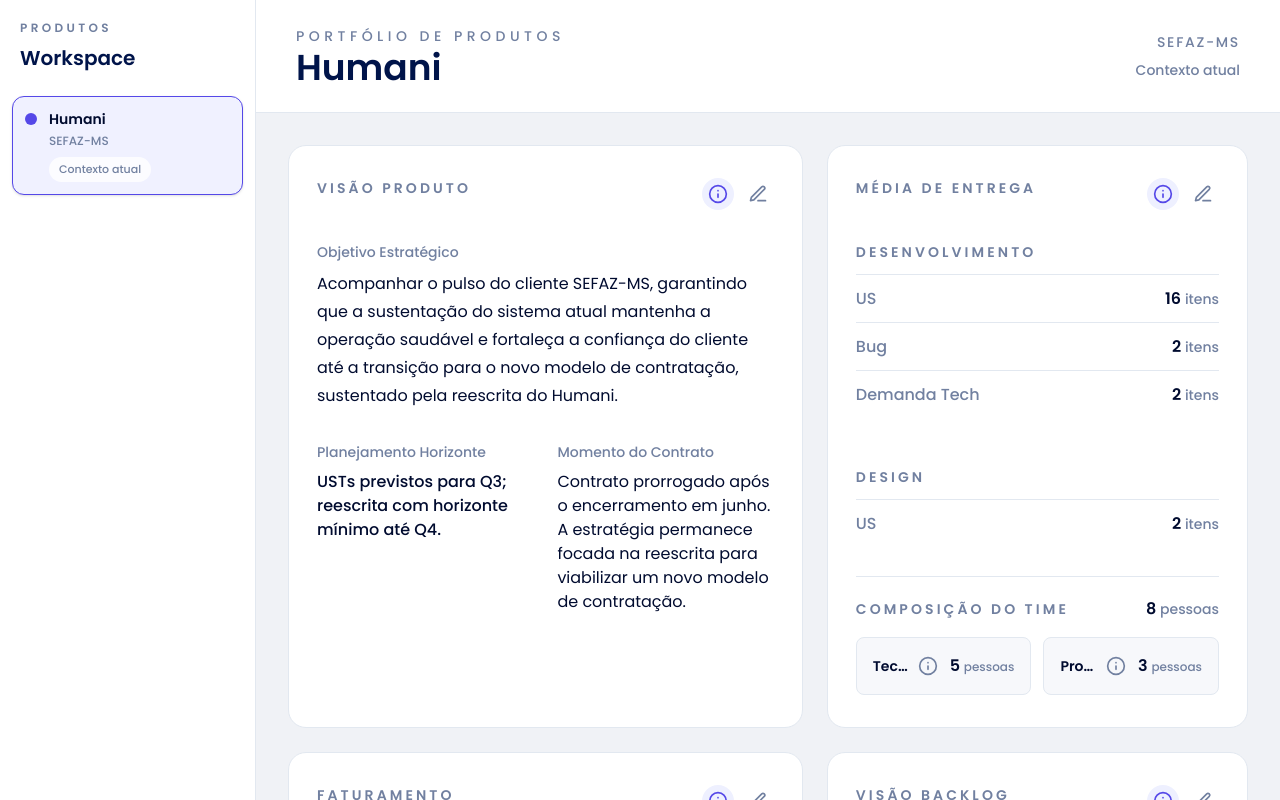
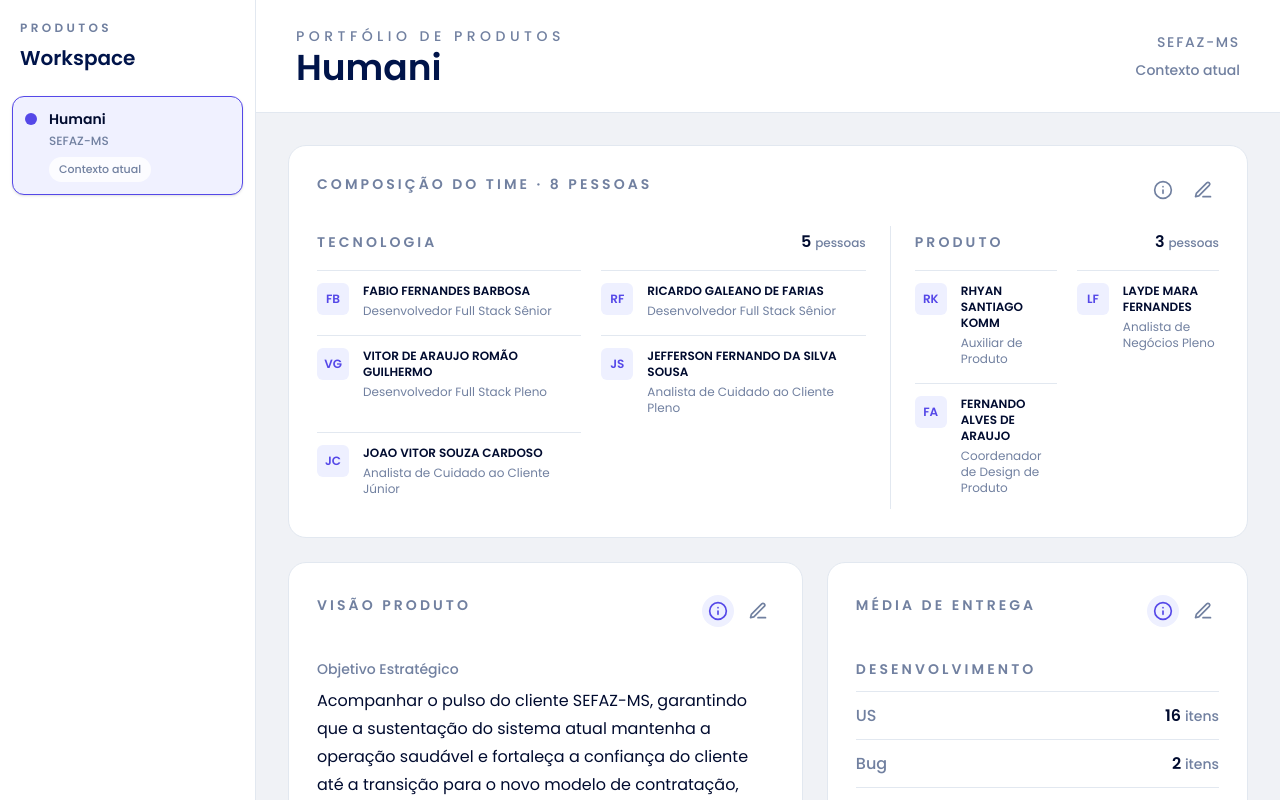
Before and after one commit to RhyanSKomm/Portfolio-de-Produtos, a Next.js app: page / in a window 1280 px wide. Shown: the top 800 px of the page. Built offline with nearby package versions, Linux system fonts and the light colour scheme.

Commit message:
Move composição do time para faixa superior

```diff
--- a/app/page.tsx
+++ b/app/page.tsx
@@ -28,7 +28,6 @@
 type DeliveryData = {
   development: DeliveryMetric[];
   design: DeliveryMetric[];
-  team: TeamData;
 };
 
 type BillingData = {
@@ -60,11 +59,13 @@
     backlog: SourceLinks;
     delivery: SourceLinks;
     billing: SourceLinks;
+    team: SourceLinks;
   };
   product: ProductData;
   backlogProjects: string[];
   delivery: DeliveryData;
   billing: BillingData;
+  team: TeamData;
 };
 
 const emptySource: SourceLink = {
@@ -178,6 +179,8 @@
     selectedProduct.delivery,
   );
   const [isDeliveryEditing, setIsDeliveryEditing] = useState(false);
+  const [teamDraft, setTeamDraft] = useState<TeamData>(selectedProduct.team);
+  const [isTeamEditing, setIsTeamEditing] = useState(false);
   const [billingDraft, setBillingDraft] = useState<BillingData>(selectedProduct.billing);
   const [isBillingEditing, setIsBillingEditing] = useState(false);
 
@@ -199,9 +202,11 @@
     setSelectedProductId(productId);
     setProductDraft(nextProduct.product);
     setDeliveryDraft(nextProduct.delivery);
+    setTeamDraft(nextProduct.team);
     setBillingDraft(nextProduct.billing);
     setIsProductEditing(false);
     setIsDeliveryEditing(false);
+    setIsTeamEditing(false);
     setIsBillingEditing(false);
   }
 
@@ -219,6 +224,27 @@
   function saveDelivery() {
     updateSelectedProduct((product) => ({ ...product, delivery: deliveryDraft }));
     setIsDeliveryEditing(false);
+  }
+
+  function saveTeam() {
+    const nextTeam = {
+      technology: teamDraft.technology
+        .map((member) => ({
+          name: member.name.trim(),
+          role: member.role.trim(),
+        }))
+        .filter((member) => member.name || member.role),
+      product: teamDraft.product
+        .map((member) => ({
+          name: member.name.trim(),
+          role: member.role.trim(),
+        }))
+        .filter((member) => member.name || member.role),
+    };
+
+    updateSelectedProduct((product) => ({ ...product, team: nextTeam }));
+    setTeamDraft(nextTeam);
+    setIsTeamEditing(false);
   }
 
   function saveBilling() {
@@ -258,6 +284,29 @@
           </header>
 
           <div className="grid w-full grid-cols-1 gap-6 p-6 xl:grid-cols-[minmax(0,1.1fr)_minmax(420px,0.9fr)] xl:p-8 2xl:p-10">
+            <TeamCard
+              canEdit={canEdit}
+              data={selectedProduct.team}
+              draft={teamDraft}
+              isEditing={isTeamEditing}
+              source={selectedProduct.sources.team}
+              onSourceChange={(source) =>
+                updateSelectedProduct((product) => ({
+                  ...product,
+                  sources: { ...product.sources, team: source },
+                }))
+              }
+              onEdit={() => {
+                setTeamDraft(selectedProduct.team);
+                setIsTeamEditing(true);
+              }}
+              onCancel={() => {
+                setTeamDraft(selectedProduct.team);
+                setIsTeamEditing(false);
+              }}
+              onChange={setTeamDraft}
+              onSave={saveTeam}
+            />
             <ProductCard
               canEdit={canEdit}
               data={selectedProduct.product}
@@ -907,25 +956,6 @@
     onChange({ ...draft, [group]: nextMetrics });
   }
 
-  function updateTeamMember(
-    group: keyof TeamData,
-    index: number,
-    field: keyof TeamMember,
-    value: string,
-  ) {
-    const nextGroup = draft.team[group].map((member, currentIndex) =>
-      currentIndex === index ? { ...member, [field]: value } : member,
-    );
-
-    onChange({
-      ...draft,
-      team: {
-        ...draft.team,
-        [group]: nextGroup,
-      },
-    });
-  }
-
   return (
     <section className="min-h-[340px] rounded-[18px] border border-slate-200 bg-white px-7 py-8">
       <CardTop
@@ -956,11 +986,6 @@
         />
       </div>
 
-      <TeamComposition
-        data={visibleData.team}
-        isEditing={isEditing}
-        onUpdate={updateTeamMember}
-      />
     </section>
   );
 }
@@ -1264,55 +1289,104 @@
   );
 }
 
-function TeamComposition({
+function TeamCard({
+  canEdit,
   data,
+  draft,
   isEditing,
-  onUpdate,
+  source,
+  onCancel,
+  onChange,
+  onEdit,
+  onSave,
+  onSourceChange,
 }: {
+  canEdit: boolean;
   data: TeamData;
+  draft: TeamData;
   isEditing: boolean;
-  onUpdate: (
+  source: SourceLinks;
+  onCancel: () => void;
+  onChange: (value: TeamData) => void;
+  onEdit: () => void;
+  onSave: () => void;
+  onSourceChange: (source: SourceLinks) => void;
+}) {
+  const visibleData = isEditing ? draft : data;
+  const technologyTotal = visibleData.technology.length;
+  const productTotal = visibleData.product.length;
+  const total = technologyTotal + productTotal;
+
+  function updateMember(
     group: keyof TeamData,
     index: number,
     field: keyof TeamMember,
     value: string,
-  ) => void;
-}) {
-  const technologyTotal = data.technology.length;
-  const productTotal = data.product.length;
-  const total = technologyTotal + productTotal;
-
-  return (
-    <div className="mt-7 border-t border-slate-200 pt-5">
-      <div className="flex items-center justify-between gap-4">
-        <p className={sectionLabelClass}>Composição do Time</p>
-        <p className="shrink-0 text-sm font-medium text-[#7180a0]">
-          <span className="font-mono text-base font-semibold text-[#000b2f]">{total}</span>{" "}
-          {total === 1 ? "pessoa" : "pessoas"}
-        </p>
-      </div>
-
-      <div className="mt-4 grid gap-3 sm:grid-cols-2">
-        <TeamCategory
-          align="left"
+  ) {
+    onChange({
+      ...draft,
+      [group]: draft[group].map((member, currentIndex) =>
+        currentIndex === index ? { ...member, [field]: value } : member,
+      ),
+    });
+  }
+
+  function addMember(group: keyof TeamData) {
+    onChange({
+      ...draft,
+      [group]: [...draft[group], { name: "", role: "" }],
+    });
+  }
+
+  function removeMember(group: keyof TeamData, indexToRemove: number) {
+    onChange({
+      ...draft,
+      [group]: draft[group].filter((_, index) => index !== indexToRemove),
+    });
+  }
+
+  return (
+    <section className="rounded-[18px] border border-slate-200 bg-white px-7 py-7 xl:col-span-2">
+      <CardTop
+        title={`Composição do Time · ${total} ${total === 1 ? "pessoa" : "pessoas"}`}
+        isEditing={isEditing}
+        source={source}
+        onCancel={onCancel}
+        onEdit={canEdit ? onEdit : undefined}
+        onSave={onSave}
+      />
+
+      {isEditing ? (
+        <SourceEditor source={source} onSourceChange={onSourceChange} />
+      ) : null}
+
+      <div className="mt-5 grid gap-6 xl:grid-cols-[minmax(0,5fr)_minmax(0,3fr)]">
+        <TeamSection
+          group="technology"
           isEditing={isEditing}
           label="Tecnologia"
-          members={data.technology}
+          members={visibleData.technology}
+          onAdd={() => addMember("technology")}
+          onRemove={(index) => removeMember("technology", index)}
           onUpdate={(index, field, value) =>
-            onUpdate("technology", index, field, value)
+            updateMember("technology", index, field, value)
           }
           total={technologyTotal}
         />
-        <TeamCategory
-          align="right"
+        <TeamSection
+          group="product"
           isEditing={isEditing}
           label="Produto"
-          members={data.product}
-          onUpdate={(index, field, value) => onUpdate("product", index, field, value)}
+          members={visibleData.product}
+          onAdd={() => addMember("product")}
+          onRemove={(index) => removeMember("product", index)}
+          onUpdate={(index, field, value) =>
+            updateMember("product", index, field, value)
+          }
           total={productTotal}
         />
       </div>
-    </div>
+    </section>
   );
 }
 
@@ -1327,38 +1401,29 @@
   return `${firstInitial}${lastInitial}`.toUpperCase();
 }
 
-function TeamCategory({
-  align,
+function TeamSection({
+  group,
   isEditing,
   label,
   members,
+  onAdd,
+  onRemove,
   onUpdate,
   total,
 }: {
-  align: "left" | "right";
+  group: keyof TeamData;
   isEditing: boolean;
   label: string;
   members: TeamMember[];
+  onAdd: () => void;
+  onRemove: (index: number) => void;
   onUpdate: (index: number, field: keyof TeamMember, value: string) => void;
   total: number;
 }) {
-  const summary = members
-    .map((member) => `${member.name}, ${member.role}`)
-    .join("; ");
-
-  return (
-    <div
-      aria-label={`${label}: ${summary}`}
-      className="group/team relative rounded-lg border border-slate-200 bg-[#f7f8fb] p-4 outline-none transition focus:border-[#5548e8] focus:ring-4 focus:ring-[#5548e8]/10"
-      tabIndex={isEditing ? undefined : 0}
-    >
-      <div className="flex items-center justify-between gap-3">
-        <div className="flex min-w-0 items-center gap-2">
-          <p className="truncate text-sm font-semibold text-[#000b2f]">{label}</p>
-          {!isEditing ? (
-            <Icon name="info" className="h-4 w-4 shrink-0 text-[#7180a0]" />
-          ) : null}
-        </div>
+  return (
+    <div className={group === "product" ? "border-t border-slate-200 pt-5 xl:border-l xl:border-t-0 xl:pl-6 xl:pt-0" : ""}>
+      <div className="flex min-h-8 items-center justify-between gap-4">
+        <p className={sectionLabelClass}>{label}</p>
         <p className="shrink-0 font-mono text-base font-semibold text-[#000b2f]">
           {total}{" "}
           <span className="font-sans text-xs font-medium text-[#7180a0]">
@@ -1367,58 +1432,68 @@
         </p>
       </div>
 
-      {isEditing ? (
-        <div className="mt-4 grid gap-3 border-t border-slate-200 pt-3">
-          {members.map((member, index) => (
       <div
-              className="grid gap-2"
-              key={`${member.name}-${member.role}-${index}`}
-            >
+        className={`mt-3 grid gap-x-5 gap-y-1 ${
+          group === "technology"
+            ? "md:grid-cols-2 2xl:grid-cols-3"
+            : "md:grid-cols-2"
+        }`}
+      >
+        {members.map((member, index) =>
+          isEditing ? (
+            <div className="grid gap-2 border-t border-slate-200 py-3" key={`team-editor-${group}-${index}`}>
+              <div className="grid grid-cols-[minmax(0,1fr)_40px] gap-2">
                 <input
                   aria-label={`Nome da pessoa ${index + 1} de ${label}`}
                   className="h-9 min-w-0 rounded-lg border border-slate-200 bg-white px-3 text-xs font-medium text-[#000b2f] outline-none focus:border-[#5548e8] focus:ring-4 focus:ring-[#5548e8]/10"
+                  placeholder="Nome completo"
                   value={member.name}
                   onChange={(event) => onUpdate(index, "name", event.target.value)}
                 />
+                <button
+                  aria-label={`Excluir ${member.name || `pessoa ${index + 1}`}`}
+                  className="flex h-9 w-10 items-center justify-center rounded-lg border border-slate-200 text-[#7180a0] transition hover:text-red-500"
+                  onClick={() => onRemove(index)}
+                  title="Excluir pessoa"
+                  type="button"
+                >
+                  <Icon name="trash" className="h-4 w-4" />
+                </button>
+              </div>
               <input
-                aria-label={`Cargo de ${member.name}`}
-                className="h-9 min-w-0 rounded-lg border border-slate-200 bg-white px-3 text-xs text-[#7180a0] outline-none focus:border-[#5548e8] focus:ring-4 focus:ring-[#5548e8]/10"
+                aria-label={`Cargo de ${member.name || `pessoa ${index + 1}`}`}
+                className="h-9 min-w-0 rounded-lg border border-slate-200 bg-white px-3 text-xs font-medium text-[#000b2f] outline-none focus:border-[#5548e8] focus:ring-4 focus:ring-[#5548e8]/10"
+                placeholder="Cargo e senioridade"
                 value={member.role}
                 onChange={(event) => onUpdate(index, "role", event.target.value)}
               />
             </div>
-          ))}
-        </div>
           ) : (
-        <div
-          className={`pointer-events-none invisible absolute bottom-[calc(100%-4px)] z-30 w-80 max-w-[calc(100vw-4rem)] translate-y-1 rounded-lg border border-slate-200 bg-white p-3 opacity-0 shadow-xl transition group-hover/team:visible group-hover/team:translate-y-0 group-hover/team:opacity-100 group-focus/team:visible group-focus/team:translate-y-0 group-focus/team:opacity-100 ${
-            align === "left" ? "left-0" : "right-0"
-          }`}
-          role="tooltip"
-        >
-          <p className="mb-2 text-xs font-semibold uppercase tracking-[0.16em] text-[#7180a0]">
-            Time de {label}
-          </p>
-          <div className="grid gap-3">
-            {members.map((member) => (
-              <div
-                className="grid grid-cols-[32px_minmax(0,1fr)] items-start gap-3"
-                key={`${member.name}-${member.role}`}
-              >
+            <div className="grid min-h-14 grid-cols-[34px_minmax(0,1fr)] items-start gap-3 border-t border-slate-200 py-3" key={`${member.name}-${member.role}`}>
               <span className="flex h-8 w-8 items-center justify-center rounded-md bg-[#eef0ff] text-xs font-semibold text-[#5548e8]">
                 {getInitials(member.name)}
               </span>
               <div className="min-w-0">
-                  <p className="text-xs font-semibold leading-5 text-[#000b2f]">
+                <p className="text-xs font-semibold leading-4 text-[#000b2f]">
                   {member.name}
                 </p>
-                  <p className="text-xs leading-5 text-[#7180a0]">{member.role}</p>
-                </div>
-              </div>
-            ))}
-          </div>
-        </div>
+                <p className="mt-1 text-xs leading-4 text-[#7180a0]">{member.role}</p>
+              </div>
+            </div>
+          ),
         )}
+      </div>
+
+      {isEditing ? (
+        <button
+          className="mt-3 inline-flex items-center gap-2 rounded-lg border border-slate-200 px-3 py-2 text-sm font-medium text-[#5548e8] transition hover:bg-[#eef0ff]"
+          onClick={onAdd}
+          type="button"
+        >
+          <Icon name="plus" className="h-4 w-4" />
+          Adicionar pessoa
+        </button>
+      ) : null}
     </div>
   );
 }
--- a/data/humani.json
+++ b/data/humani.json
@@ -30,6 +30,7 @@
         "url": "https://somosdigix-my.sharepoint.com/:x:/g/personal/rhyankomm_digix_com_br/IQBWtVlp8SrXRqnhhuMQNNgcAWvne5eDT4DzJvZy2lCMqlo?e=PD3vI8"
       }
     ],
+    "team": [],
     "billing": [
       {
         "label": "Faturamento Mensal",
@@ -54,7 +55,8 @@
       { "label": "Bug", "value": 2 },
       { "label": "Demanda Tech", "value": 2 }
     ],
-    "design": [{ "label": "US", "value": 2 }],
+    "design": [{ "label": "US", "value": 2 }]
+  },
   "team": {
     "technology": [
       {
@@ -92,7 +94,6 @@
         "role": "Coordenador de Design de Produto"
       }
     ]
-    }
   },
   "billing": {
     "monthlyTarget": 1638,
```
Lines whose indentation alone changed are shown as unchanged.
